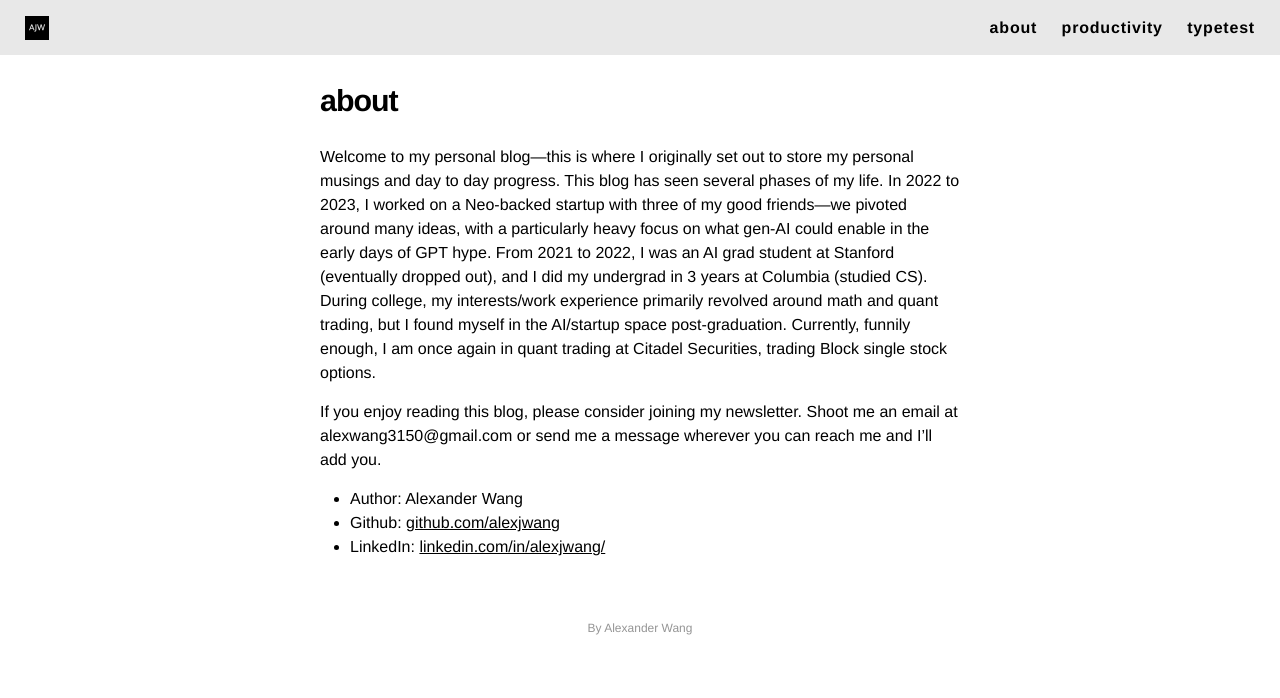
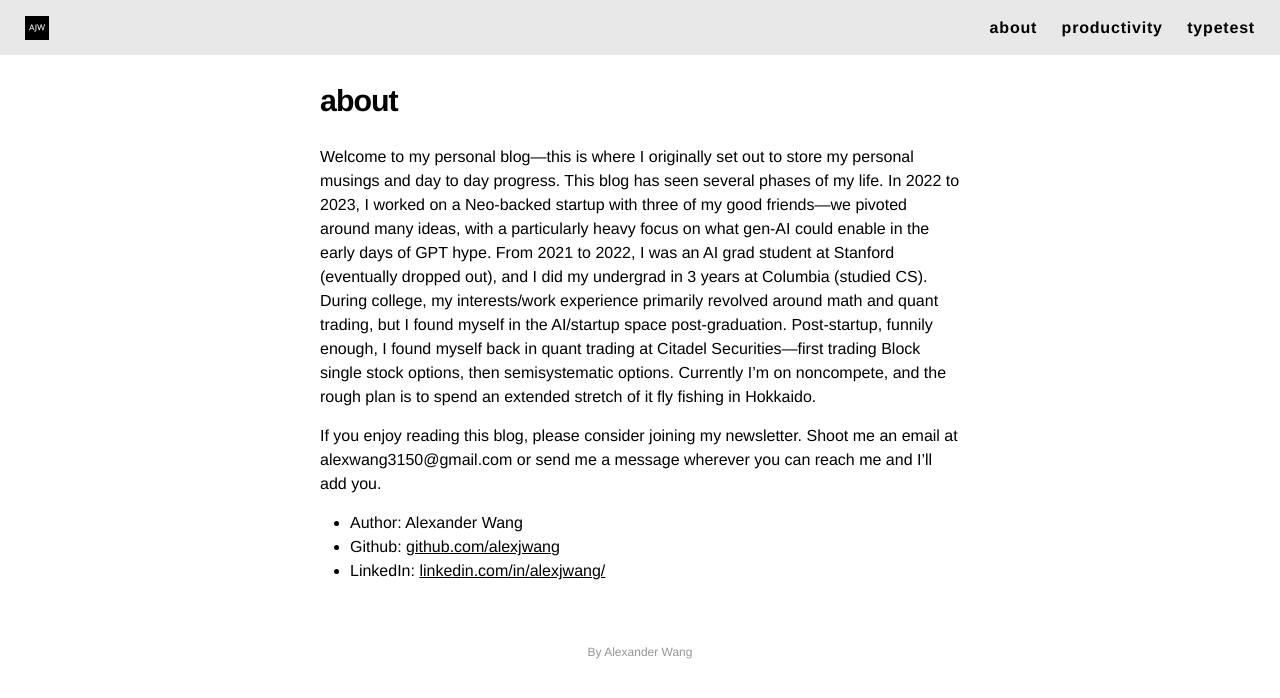
Before and after one commit to alexjwang/personal-blog, a Jekyll site: the page built from about.md, in a window 1280 px wide. Shown: the top 698 px of the page. Built offline with Jekyll 4.4.1, drawn with Linux system fonts in a browser that asks for light colours.

Commit message:
update about: semisystematic options, noncompete, hokkaido
Co-Authored-By: Claude Fable 5 <noreply@anthropic.com>

```diff
--- a/about.md
+++ b/about.md
@@ -3,7 +3,7 @@ layout: page
 title: about
 permalink: /about/
 ---
-Welcome to my personal blog—this is where I originally set out to store my personal musings and day to day progress. This blog has seen several phases of my life. In 2022 to 2023, I worked on a Neo-backed startup with three of my good friends—we pivoted around many ideas, with a particularly heavy focus on what gen-AI could enable in the early days of GPT hype. From 2021 to 2022, I was an AI grad student at Stanford (eventually dropped out), and I did my undergrad in 3 years at Columbia (studied CS). During college, my interests/work experience primarily revolved around math and quant trading, but I found myself in the AI/startup space post-graduation. Currently, funnily enough, I am once again in quant trading at Citadel Securities, trading Block single stock options.
+Welcome to my personal blog—this is where I originally set out to store my personal musings and day to day progress. This blog has seen several phases of my life. In 2022 to 2023, I worked on a Neo-backed startup with three of my good friends—we pivoted around many ideas, with a particularly heavy focus on what gen-AI could enable in the early days of GPT hype. From 2021 to 2022, I was an AI grad student at Stanford (eventually dropped out), and I did my undergrad in 3 years at Columbia (studied CS). During college, my interests/work experience primarily revolved around math and quant trading, but I found myself in the AI/startup space post-graduation. Post-startup, funnily enough, I found myself back in quant trading at Citadel Securities—first trading Block single stock options, then semisystematic options. Currently I'm on noncompete, and the rough plan is to spend an extended stretch of it fly fishing in Hokkaido.
 
 If you enjoy reading this blog, please consider joining my newsletter. Shoot me an email at alexwang3150@gmail.com or send me a message wherever you can reach me and I'll add you.
 
```
